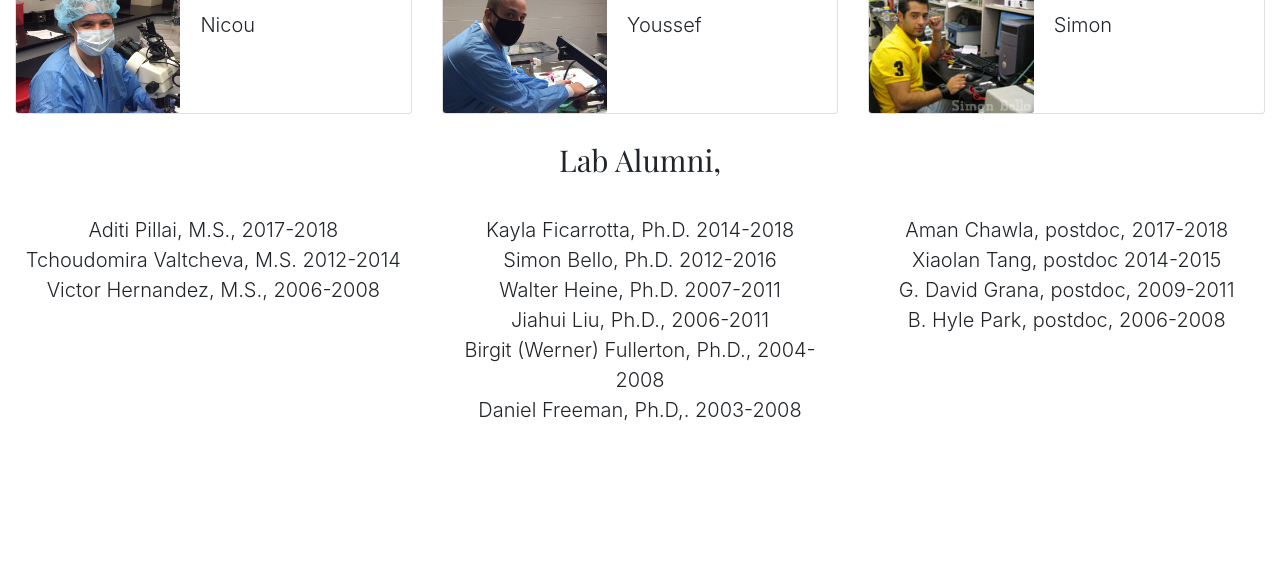
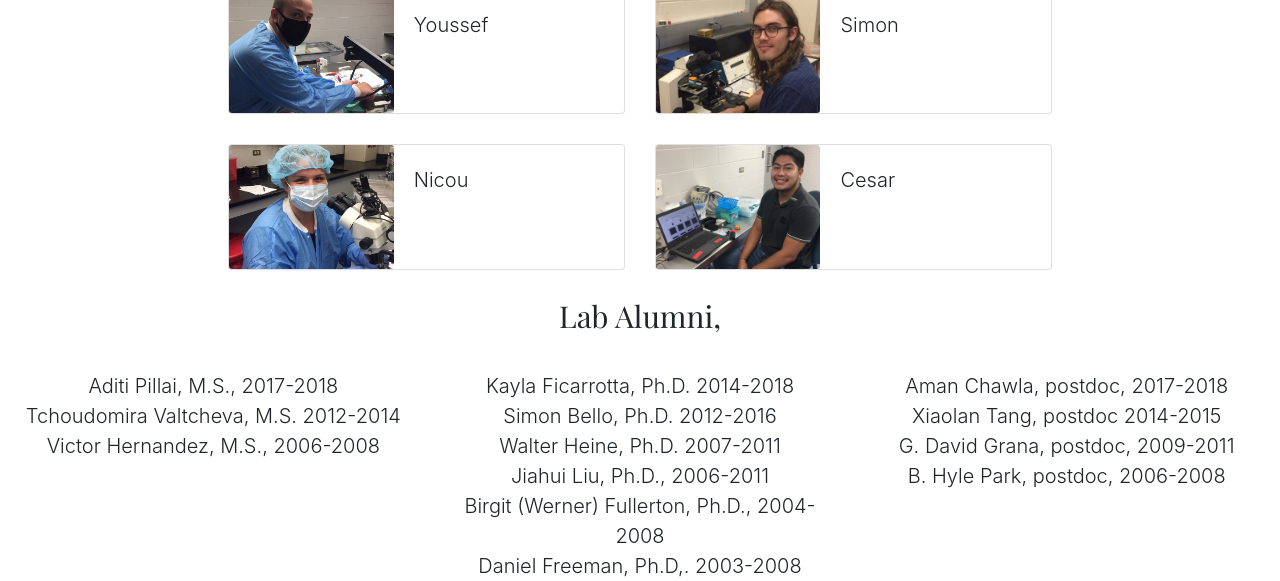
Before and after one commit to liapassaglia/ONNL, a plain HTML site: page members.html in a window 1280 px wide. Shown: the part 563-1144 px from the top of the page. Before the commit the page ends 988 px from the top, so only its background shows below. Drawn offline with nearby package versions, Linux system fonts and the light colour scheme.

Commit message:
Updated Members page.

```diff
--- a/members.html
+++ b/members.html
@@ -120,9 +120,9 @@
 										  <p>
 											Dr. Passaglia is a Professor of Biomedical Engineering with a primary appointment in the Department of Medical Engineering and secondary appointments in the Departments of Ophthalmology and Molecular Pharmacology & Physiology. He earned his undergraduate and graduate degrees in Biomedical Engineering from the University of Iowa and Syracuse University, respectively. His thesis investigated the neural basis of vision in horseshoe crabs using a realistic cell-based model of the animal’s lateral eyes in combination with single-cell recordings from free-moving crabs in the ocean. His postdoctoral studies examined visual information encoding by ganglion cells in the mammalian retina at Northwestern University via intraocular and optic nerve fiber recordings in vivo. Dr. Passaglia’s research program uses neurophysiological, computational, histological, and behavioral approaches to understand how visual images are represented in the eye’s input to the brain and applies knowledge gain about retinal function under normal and diseased conditions towards engineering novel technologies that can monitor, detect, or treat ocular dysfunctions. His research has been funded by NIH, NSF, and private foundations and  has garnered national awards at each stage of his career, including the Capranica Award for Neuroethology, Lindsley Prize from the Society for Neuroscience, Smith Family New Investigator Award, NSF CAREER award, and Thomas R. Lee award from the BrightFocus Foundation.
 										  </p>
-										  <iframe src="papers/fullCV20.pdf" width="100%" height="500px"></iframe>
 										</div>
 										<div class="modal-footer">
+											<a href="papers/fullCV20.pdf" class="btn btn-primary">View CV</a>
 										  <button type="button" class="btn btn-primary" data-dismiss="modal">Close</button>
 										</div>
 									  </div>
@@ -142,6 +142,44 @@
 				</div>
 			</div>
 			<div class="row">
+					<div class = "col-2"></div>
+					<div class="col-4 d-flex justify-content-center">
+					<div class="card" style="width:100%; height:100%">
+						<div class="row no-gutters">
+							<div class="col-sm-5">
+								<img class="card-img" src="images/jacob.jpg">
+							</div>
+							<div class="col-sm-7">
+								<div class="card-body">
+									<p>
+										Youssef
+									</p>
+								</div>
+							</div>
+						</div>
+					</div>
+					</div>
+					<div class="col-4 d-flex justify-content-center">
+					<div class="card" style="width:100%; height:100%">
+						<div class="row no-gutters">
+							<div class="col-sm-5">
+								<img class="card-img" src="images/nicholas.JPG">
+							</div>
+							<div class="col-sm-7">
+								<div class="card-body">
+									<p>
+										Simon
+									</p>
+								</div>
+							</div>
+						</div>
+					</div>
+				</div>
+				<div class = "col-2"></div>
+			</div>
+			<div class="spacer"></div>
+			<div class="row">
+				<div class = "col-2"></div>
 				<div class="col-4 d-flex justify-content-center">
 				<div class="card" style="width:100%; height:100%">
 					<div class="row no-gutters">
@@ -162,34 +200,19 @@
 					<div class="card" style="width:100%; height:100%">
 						<div class="row no-gutters">
 							<div class="col-sm-5">
-							<img class="card-img" src="images/jacob.jpg">
+								<img class="card-img" src="images/cesar.JPG">
 							</div>
 							<div class="col-sm-7">
 								<div class="card-body">
 									<p>
-									Youssef
+										Cesar
 									</p>
 								</div>
 							</div>
 						</div>
 					</div>
 				</div>
-				<div class="col-4 d-flex justify-content-center">
-				<div class="card" style="width:100%; height:100%">
-					<div class="row no-gutters">
-						<div class="col-sm-5">
-							<img class="card-img" src="images/simon.JPG">
-						</div>
-						<div class="col-sm-7">
-							<div class="card-body">
-								<p>
-									Simon
-								</p>
-							</div>
-						</div>
-					</div>
-				</div>
-				</div>
+				<div class = "col-2"></div>
 		</div>
 		<div class="spacer"></div>
 			<div class="row">
```
Also changed, not shown: images/cesar.JPG (added), images/nicholas.JPG (added). Lines whose indentation alone changed are shown as unchanged.
